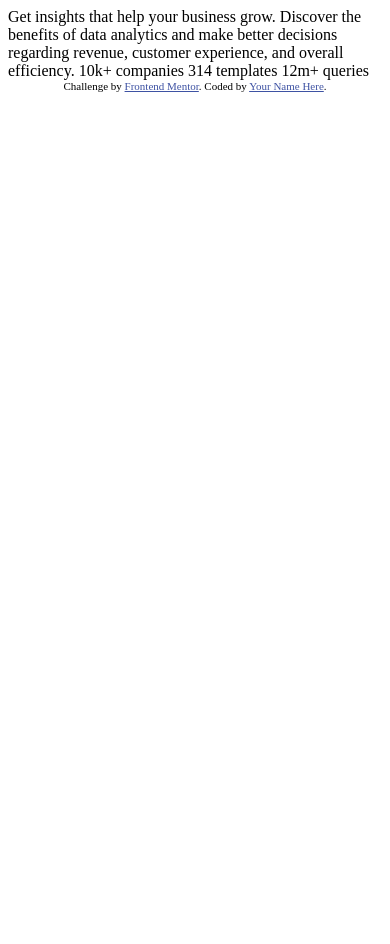
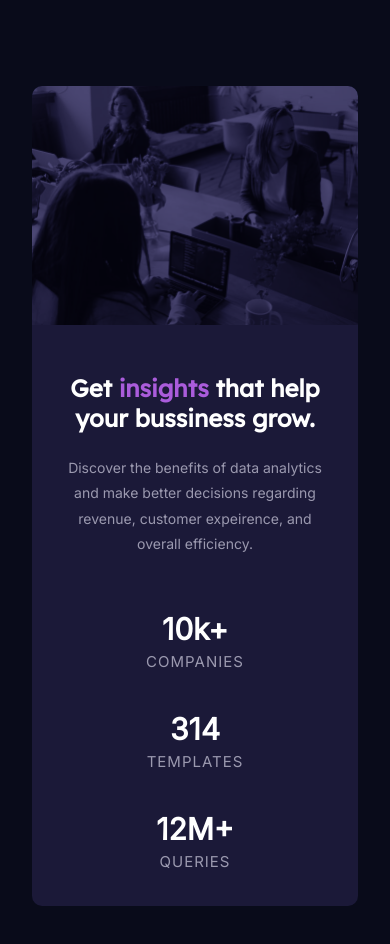
Before and after one commit to kratos19/stats-preview-card-component-main, a plain HTML site: page index.html in a window 390 px wide. Before the commit the page ends 844 px from the top, so only its background shows below. Drawn offline with Linux system fonts and the light colour scheme.

Commit message:
Finished mobile version

```diff
--- /dev/null
+++ b/css/styles.css
@@ -0,0 +1,87 @@
+body {
+    background-color: hsl(233, 47%, 7%);
+    font-size: 15px;
+    color: hsl(0, 0%, 100%);
+    text-align: center;
+    font-family: "Inter";
+}
+
+.card {
+    width: calc(100% - 48px);
+    margin: 86px auto;
+    background-color: hsl(244, 38%, 16%);
+    border-radius: 10px;
+}
+
+.card-image img {
+    width: 100%;
+    border-radius: 10px 10px 0 0;
+    mix-blend-mode: soft-light;
+}
+
+.card-image {
+    margin-bottom: 44px;
+}
+
+.card-description h1 {
+    font-weight: 700;
+    font-family: "Lexend Deca";
+    margin-top: 0;
+    margin-bottom: 22px;
+    font-size: 24px;
+}
+
+.card-description h1 span {
+    color: hsl(277, 64%, 61%);
+}
+
+.card-description {
+    width: 80%;
+    margin: 0px auto;
+}
+
+.card-description p {
+    font-size: 14px;
+    color: #9b99af;
+    line-height: 1.8;
+    margin-top: 0;
+    margin-bottom: 50px;
+}
+
+.card-stats {
+    display: flex;
+    flex-direction: column;
+}
+
+.card-stats p {
+    text-transform: uppercase;
+    color: #9b99af;
+    margin: 0 0 35px 0;
+    letter-spacing: 1px;
+}
+
+.card-stats h1 {
+    margin: 5px 0;
+}
+
+/*
+@media screen and (min-width: 331px) {
+    .card {
+        width: 1100px;
+        margin: 0 auto;
+        display: flex;
+        flex-direction: row-reverse;
+    }
+
+    .card-image,
+    .card-description,
+    .card-stats-wrapper {
+        display: inline-block;
+    }
+
+    .card-stats-wrapper {
+        display: flex;
+    }
+}
+
+*/
--- a/index.html
+++ b/index.html
@@ -1,33 +1,62 @@
 <!DOCTYPE html>
 <html lang="en">
     <head>
-  <meta charset="UTF-8">
-  <meta name="viewport" content="width=device-width, initial-scale=1.0"> <!-- displays site properly based on user's device -->
+        <meta charset="UTF-8" />
+        <meta name="viewport" content="width=device-width, initial-scale=1.0" />
+        <!-- displays site properly based on user's device -->
 
-  <link rel="icon" type="image/png" sizes="32x32" href="./images/favicon-32x32.png">
+        <link
+            rel="icon"
+            type="image/png"
+            sizes="32x32"
+            href="./images/favicon-32x32.png"
+        />
+        <link
+            rel="stylesheet"
+            href="https://fonts.googleapis.com/css?family=Inter"
+        />
+        <link
+            rel="stylesheet"
+            href="https://fonts.googleapis.com/css?family=Lexend+Deca"
+        />
+        <link rel="stylesheet" href="./css/styles.css" />
 
         <title>Frontend Mentor | Stats preview card component</title>
-
-  <!-- Feel free to remove these styles or customise in your own stylesheet 👍 -->
-  <style>
-    .attribution { font-size: 11px; text-align: center; }
-    .attribution a { color: hsl(228, 45%, 44%); }
-  </style>
     </head>
     <body>
-
-  Get insights that help your business grow.
-
-  Discover the benefits of data analytics and make better decisions regarding revenue, customer
-  experience, and overall efficiency.
-
-  10k+ companies
-  314 templates
-  12m+ queries
-
-  <div class="attribution">
-    Challenge by <a href="https://www.frontendmentor.io?ref=challenge" target="_blank">Frontend Mentor</a>.
-    Coded by <a href="#">Your Name Here</a>.
+        <main>
+            <div class="card">
+                <div class="card-image">
+                    <img
+                        src="./images/image-header-mobile.jpg"
+                        alt="Card Image"
+                    />
                 </div>
+                <div class="card-description">
+                    <h1>
+                        Get <span>insights</span> that help your bussiness grow.
+                    </h1>
+                    <p>
+                        Discover the benefits of data analytics and make better
+                        decisions regarding revenue, customer expeirence, and
+                        overall efficiency.
+                    </p>
+                </div>
+                <div class="card-stats-wrapper">
+                    <div class="card-stats">
+                        <h1>10k+</h1>
+                        <p>Companies</p>
+                    </div>
+                    <div class="card-stats">
+                        <h1>314</h1>
+                        <p>Templates</p>
+                    </div>
+                    <div class="card-stats">
+                        <h1>12M+</h1>
+                        <p>Queries</p>
+                    </div>
+                </div>
+            </div>
+        </main>
     </body>
 </html>
```
Also changed, not shown: 1 other file. Lines whose indentation alone changed are shown as unchanged.
